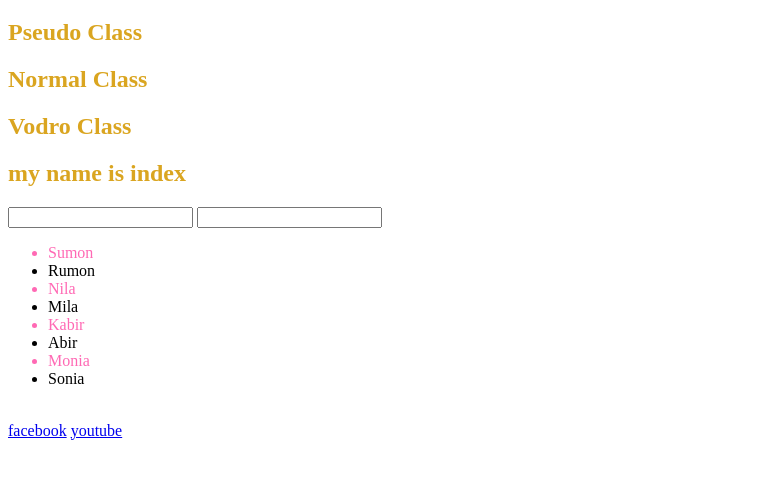
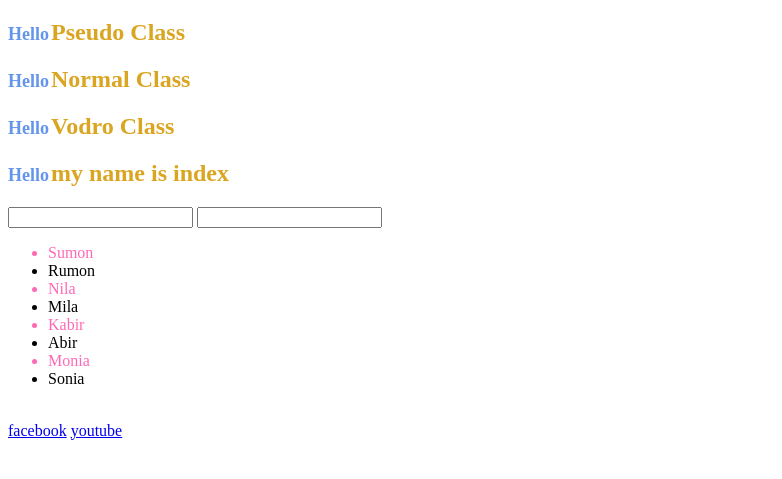
Before and after one commit to mahmud-hasan-git/CSS-Extra-hover-position-specificity-homework, a plain HTML site: page pseudo_class.html in a window 1280 px wide. Shown: the part 61-540 px from the top of the page, without its empty margins (0-782 px from the left). Drawn offline with Linux system fonts and the light colour scheme.

Commit message:
add pseudo element

```diff
--- a/pseudo_class.html
+++ b/pseudo_class.html
@@ -25,6 +25,12 @@ li:nth-child(2n+1){
 a:visited{
     color:red;
 }
+h2::before{
+    content: "     Hello";
+    font-size: large;
+    color: cornflowerblue;
+    padding-right: 2px;
+}
     </style>
 </head>
 <body>
```
